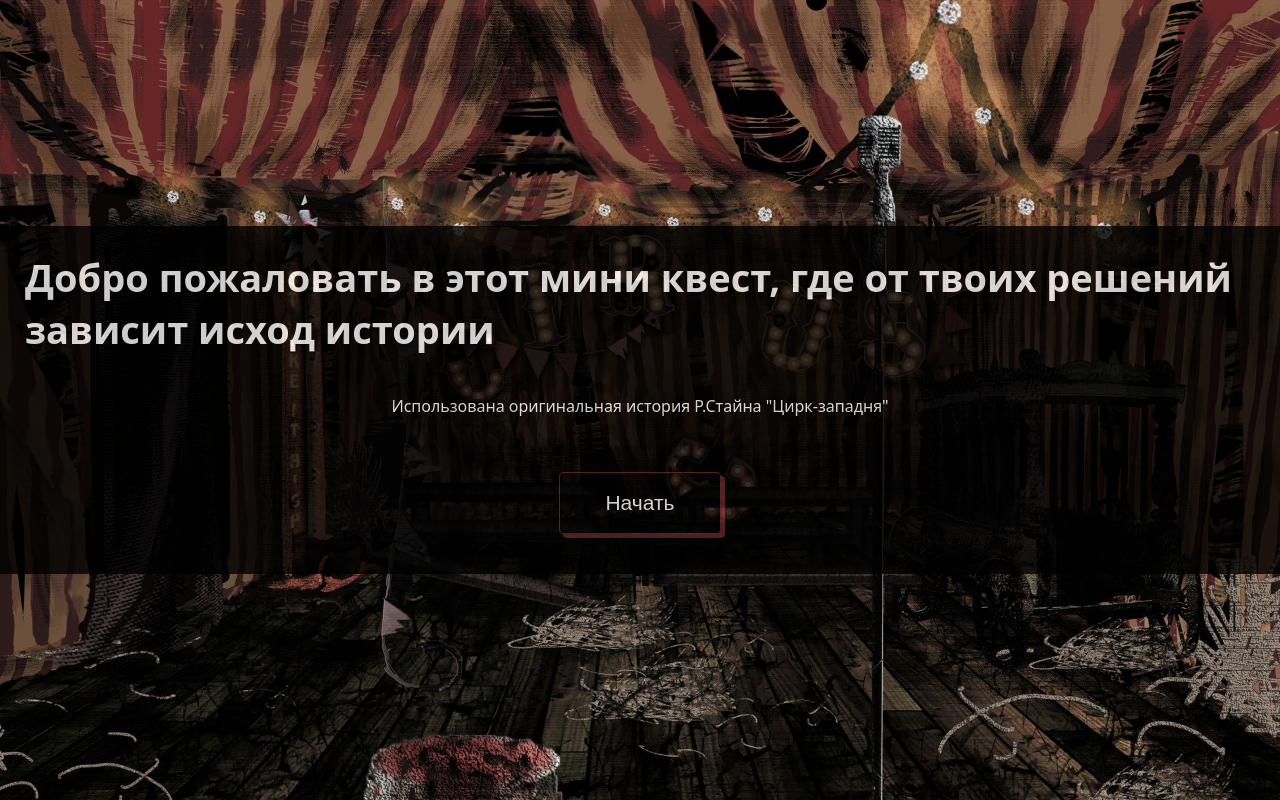
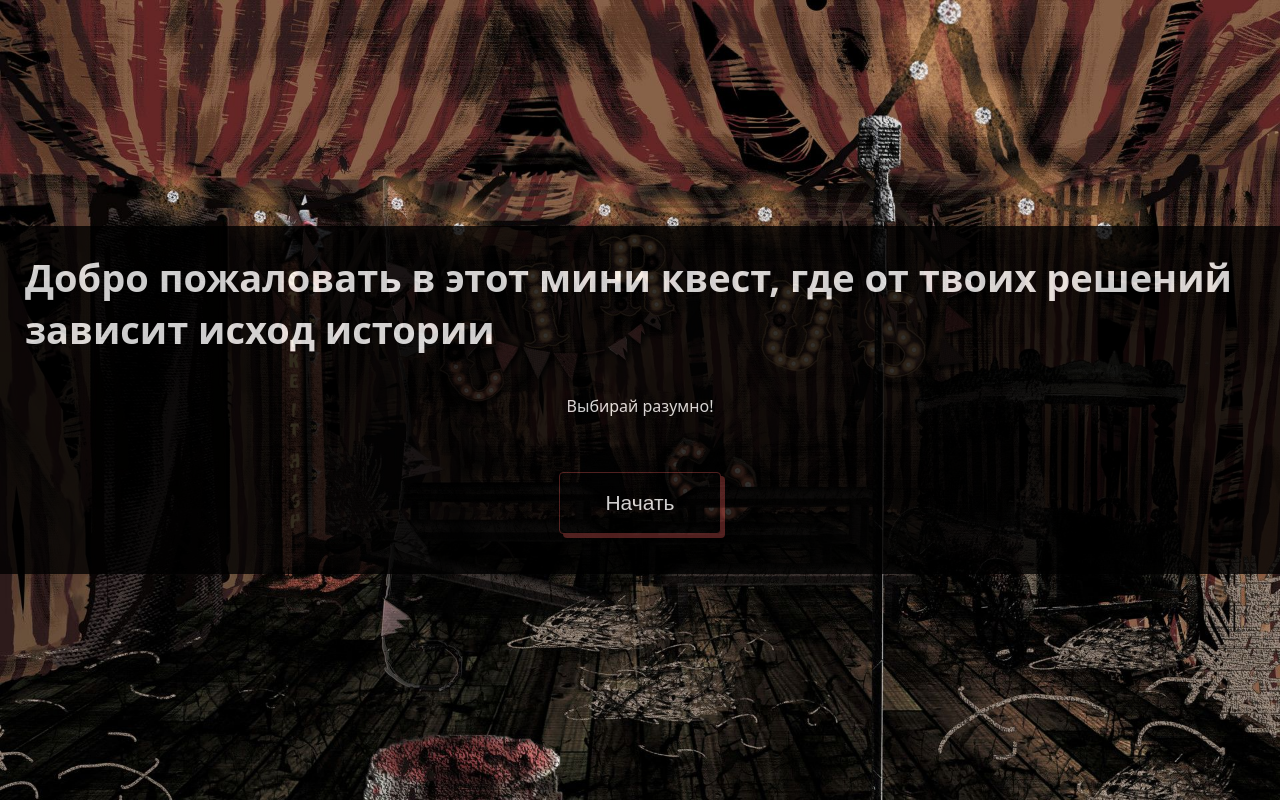
Before and after one commit to K-Sitnikova/dnd-like-game, a Vue app: page / in a window 1280 px wide. Built offline with nearby package versions, Linux system fonts and the light colour scheme; a web font is replaced by a local one.

Commit message:
complete text horror story

```diff
--- a/src/pages/index.vue
+++ b/src/pages/index.vue
@@ -2,7 +2,7 @@
   <div class="container">
     <div class="container__wrapper">
       <h1 class="container__header">Добро пожаловать в этот мини квест, где от твоих решений зависит исход истории</h1>
-      <p class="container__description">Использована оригинальная история Р.Стайна "Цирк-западня"</p>
+      <p class="container__description">Выбирай разумно!</p>
       <router-link to="/start">
         <BaseButton
             class="container__button"
```
